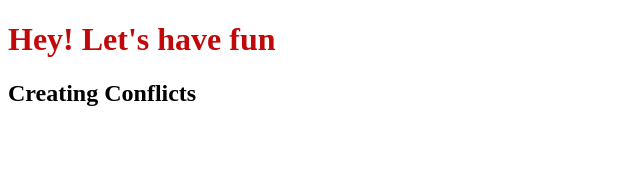
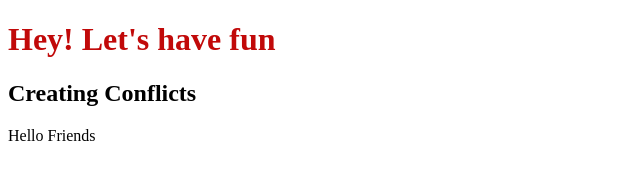
Before and after one commit to HarshitTripathi-mm/GitAssignment1, a plain HTML site: page index.html in a window 1280 px wide. Shown: the whole page, without its empty margins (0-640 px from the left). Drawn offline with Linux system fonts and the light colour scheme.

Commit message:
DevA Conflict

```diff
--- a/index.html
+++ b/index.html
@@ -10,6 +10,6 @@
 <body>
     <h1>Hey! Let's have fun</h1>
      <h2>Creating Conflicts</h2>
-
+     <p>Hello Friends </p>
 </body>
 </html>
```
